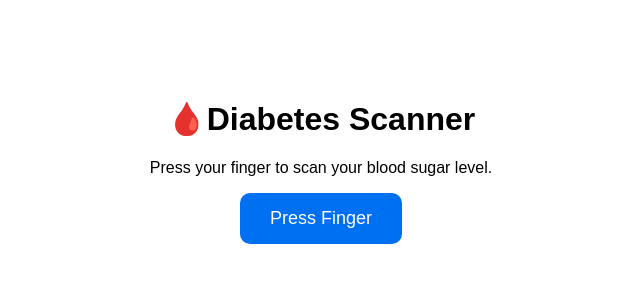
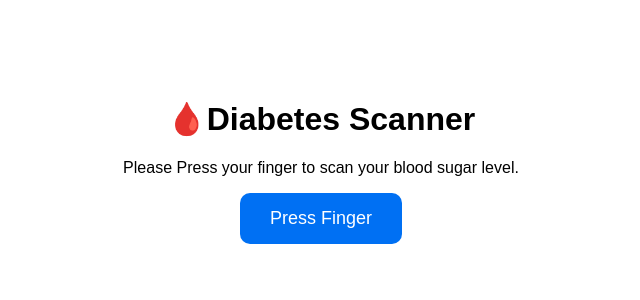
Before and after one commit to Ninad-S/blood-sugar-scanner, a React (Create React App) app: page / in a window 1280 px wide. Shown: the top 300 px of the page, without its empty margins (319-959 px from the left). Built offline with nearby package versions, Linux system fonts and the light colour scheme.

Commit message:
updated wording

```diff
--- a/src/App.js
+++ b/src/App.js
@@ -20,7 +20,7 @@ function App() {
   return (
     <div className="App">
       <h1>🩸Diabetes Scanner</h1>
-      <p>Press your finger to scan your blood sugar level.</p>
+      <p>Please Press your finger to scan your blood sugar level.</p>
 
       <button className="scan-btn" onClick={handleScan} disabled={scanning}>
         {scanning ? "Scanning..." : "Press Finger"}
```
